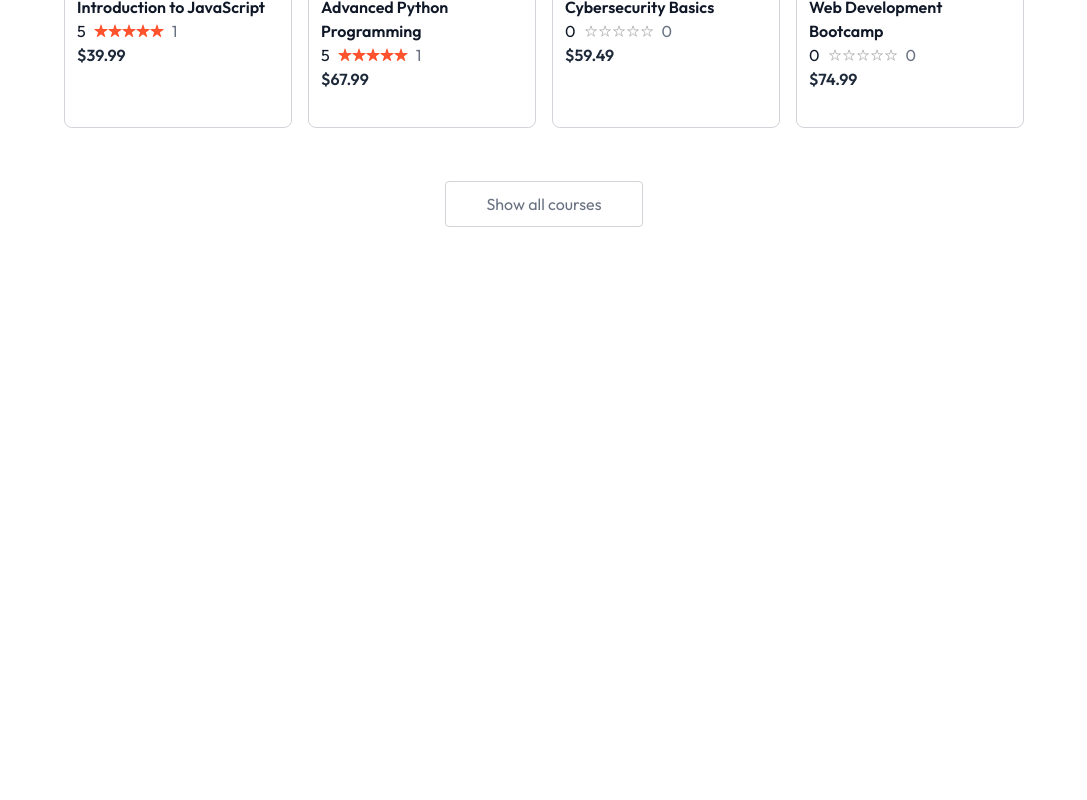
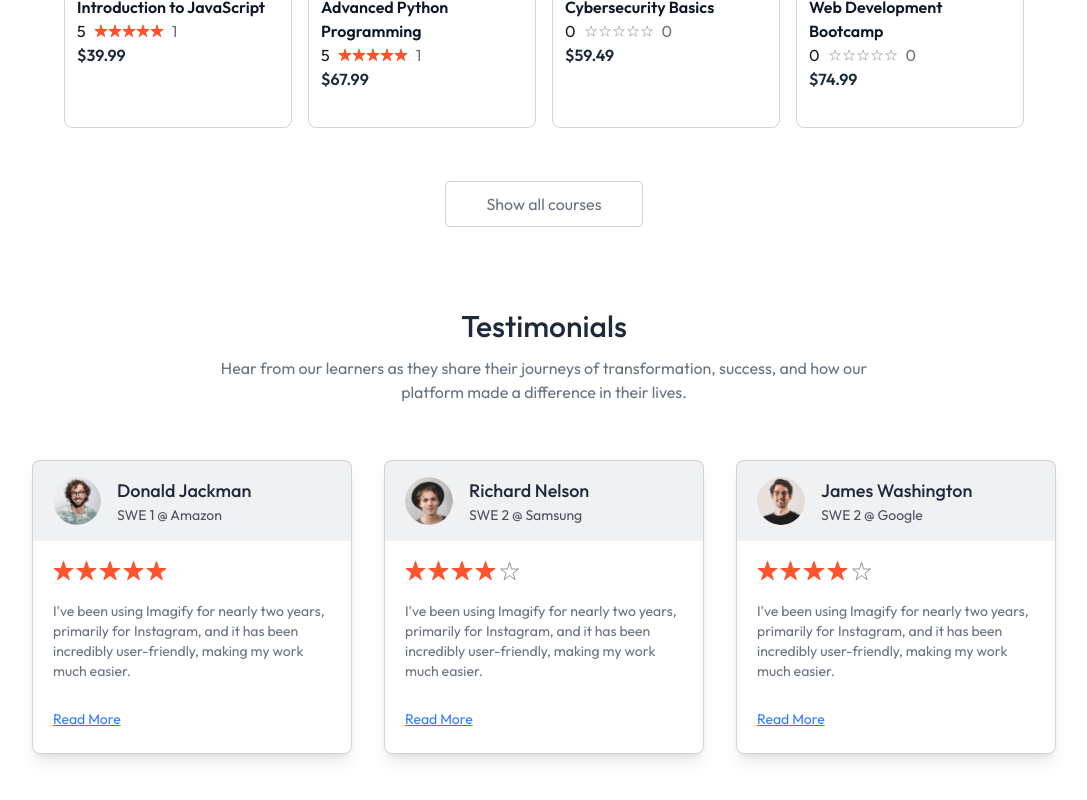
Before and after one commit to akshita1204/EduVerse-LMS, a React (Vite) app in the folder client/: page / in a window 1280 px wide. Shown: the part 1120-1920 px from the top of the page, without its empty margins (96-1183 px from the left). Before the commit the page ends 1400 px from the top, so only its background shows below. Built offline with nearby package versions, Linux system fonts and the light colour scheme; no server answers; a web font is replaced by a local one.

Commit message:
Testimonial section completed

```diff
--- a/client/src/components/students/TestimonialsSection.jsx
+++ b/client/src/components/students/TestimonialsSection.jsx
@@ -1,8 +1,38 @@
 import React from 'react'
+import { dummyTestimonial } from '../../assets/assets'
+import { assets } from '../../assets/assets'
 
 const TestimonialsSection = () => {
   return (
-    <div><h1>TestimonialsSection</h1></div>
+    <div className='pb-14 px-8 md:px-0 flex flex-col items-center'>
+      <h2 className='text-3xl font-medium text-gray-800'>Testimonials</h2>
+      <p className='md:text-base text-gray-500 mt-3 max-w-2xl text-center'>
+        Hear from our learners as they share their journeys of transformation, success, and how our <br/>
+        platform made a difference in their lives.
+      </p>
+      <div className='grid grid-cols-1 sm:grid-cols-2 md:grid-cols-3 gap-8 mt-14 max-w-5xl mx-auto justify-center'>
+        {dummyTestimonial.map((testimonial, index) => (
+          <div key={index} className='text-sm text-left border border-gray-500/30 pb-6 rounded-lg bg-white shadow-lg overflow-hidden'>
+            <div className='flex items-center gap-4 px-5 py-4 bg-gray-500/10'>
+              <img className='h-12 w-12 rounded-full' src={testimonial.image} alt={testimonial.name}/>
+              <div>
+                <h1 className='text-lg font-medium text-gray-800'>{testimonial.name}</h1>
+                <p className='text-gray-800/80'>{testimonial.role}</p>
+              </div>
+            </div>
+            <div className='p-5 pb-7'>
+                <div className='flex gap-0.5'>
+                  {[...Array(5)].map((_, i) => (
+                    <img className='h-5' key={i} src={i < Math.floor(testimonial.rating) ? assets.star : assets.star_blank} alt="star"/>
+                  ))}
+                </div>
+                <p className='text-gray-500 mt-5'>{testimonial.feedback}</p>
+              </div>
+              <a href="#" className='text-blue-500 underline px-5'>Read More</a>
+          </div>
+        ))}
+      </div>
+    </div>
   )
 }
 
--- a/client/src/pages/students/Home.jsx
+++ b/client/src/pages/students/Home.jsx
@@ -2,6 +2,7 @@
 import Hero from '../../components/students/Hero'
 import Companies from '../../components/students/Companies'
 import CourseSection from '../../components/students/CourseSection'
+import TestimonialsSection from '../../components/students/TestimonialsSection'
 
 const Home = () => {
   return (
@@ -9,6 +10,7 @@
       <Hero/>
       <Companies/>
       <CourseSection/>
+      <TestimonialsSection/>
     </div>
   )
 }
```
